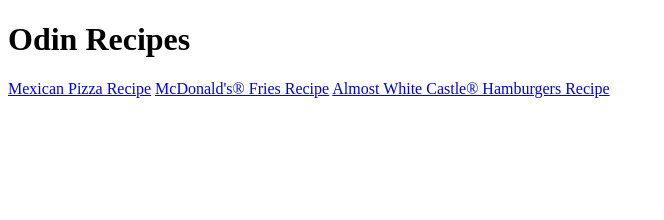
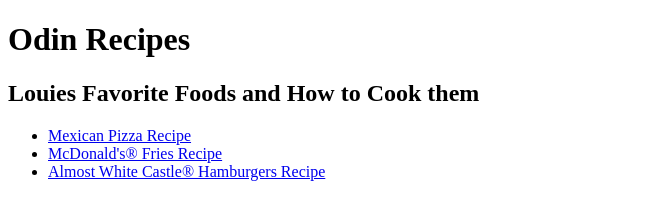
Before and after one commit to lowe25/odin-recipes, a plain HTML site: page index.html in a window 1280 px wide. Shown: the whole page, without its empty margins (0-664 px from the left). Drawn offline with Linux system fonts and the light colour scheme.

Commit message:
Change content in index.html

```diff
--- a/index.html
+++ b/index.html
@@ -7,8 +7,11 @@
 </head>
 <body>
   <h1>Odin Recipes</h1>
-  <a href="./recipes/pizza.html">Mexican Pizza Recipe</a>
-  <a href="./recipes/fries.html">McDonald's® Fries Recipe</a>
-  <a href="./recipes/hamburger.html">Almost White Castle® Hamburgers Recipe</a>
+  <h2>Louies Favorite Foods and How to Cook them</h2>
+  <ul>
+    <li><a href="./recipes/pizza.html">Mexican Pizza Recipe</a></li>
+    <li><a href="./recipes/fries.html">McDonald's® Fries Recipe</a></li>
+    <li><a href="./recipes/hamburger.html">Almost White Castle® Hamburgers Recipe</a></li>
+  </ul>
 </body>
 </html>
```
